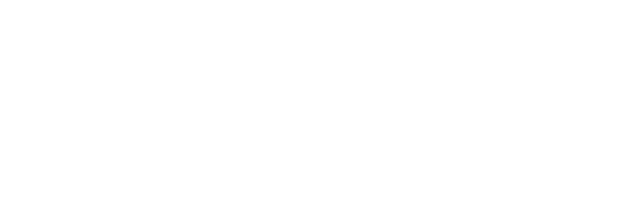
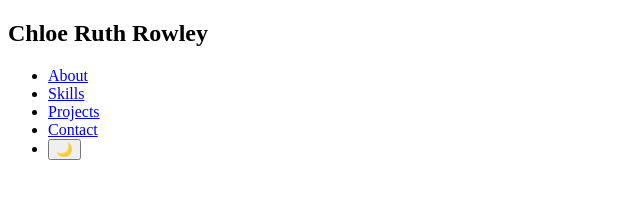
Before and after one commit to Chloe-R-Rowley/personal_portfolio_website, a plain HTML site: page index.html in a window 1280 px wide. Shown: the whole page, without its empty margins (0-640 px from the left). Drawn offline with Linux system fonts and the light colour scheme.

Commit message:
header section

```diff
--- a/index.html
+++ b/index.html
@@ -6,5 +6,20 @@
     <title>Portfolio</title>
 </head>
 <body>
+    <!-- Header Section -->
+    <header>
+        <nav>
+            <div class="logo">
+                <h1>Chloe Ruth Rowley</h1>
+            </div>
+            <ul class="nav-links">
+                <li><a href="#about">About</a></li>
+                <li><a href="#skills">Skills</a></li>
+                <li><a href="#projects">Projects</a></li>
+                <li><a href="#contact">Contact</a></li>
+                <li><button id="theme-toggle">🌙</button></li>
+            </ul>
+        </nav>
+    </header>
 </body>
 </html>
```
